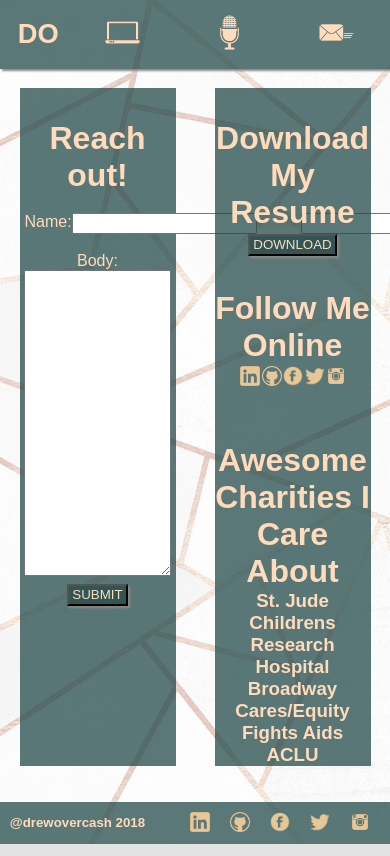
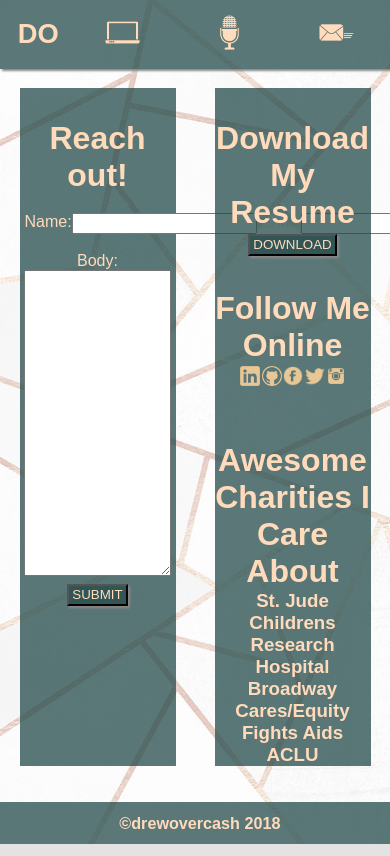
Before and after one commit to djovercash/drewovercashonline, a React (Create React App) app: page /contact in a window 390 px wide. Shown: the top 856 px of the page. Built offline with nearby package versions, Linux system fonts and the light colour scheme; no server answers.

Commit message:
Updated CSS for Footer to be reactive to mobile viewing

```diff
--- a/src/App.css
+++ b/src/App.css
@@ -311,6 +311,8 @@
   align-content: center;
 }
 
+
+/* Footer Styling */
 #footer {
   display: flex;
   position: absolute;
@@ -319,7 +321,7 @@
   height: 5%;
   margin: 0 auto;
   line-height: 10px;
-  justify-content: space-between;
+  justify-content: center;
   align-items: center;
   background-color: rgba(36, 75, 75, 0.75);
   color: rgb(255, 219, 187);
@@ -327,24 +329,42 @@
 
 #copyright {
   margin-left: 2.5%;
+  font-size: 5vw;
 }
 
 #socialPlatforms {
-  display: flex;
-  justify-content: space-around;
-  margin-right: 2.5%;
+  display: none;
 }
+
+@media only screen and (min-width: 530px) {
+  #footer {
+    justify-content: space-between;
+  }
+
+  #copyright {
+    font-size: 16px;
+  }
+
+  #socialPlatforms {
+    display: flex;
+    justify-content: space-around;
+    margin-right: 2.5%;
+  }
+
+  #socialPlatforms a {
+    margin-left: 10px;
+    margin-right: 10px;
+    color: rgb(255, 219, 187);
+  }
+}
+
+
 
 #socialPlatformsContact {
   display: flex;
   justify-content: center;
 }
 
-#socialPlatforms a {
-  margin-left: 10px;
-  margin-right: 10px;
-  color: rgb(255, 219, 187);
-}
 
 #socialPlatformsContact h5 {
   margin-left: 1%;
--- a/src/components/footer.js
+++ b/src/components/footer.js
@@ -4,7 +4,7 @@
   return (
     <div id="footer">
       <div id="copyright">
-        <h5>@drewovercash 2018</h5>
+        <h5>&copy;drewovercash 2018</h5>
       </div>
       <div id="socialPlatforms">
         <h5><a href="https://www.linkedin.com/in/drewovercash/" target="_blank" rel="noopener noreferrer"><img className="logo" src="linkedin_logo.png" alt="LinkedIn" /></a></h5>
```
